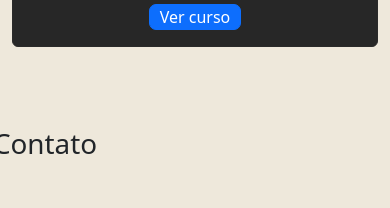
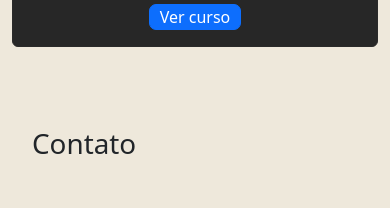
Before and after one commit to joaovls2/Portifolio-Ficr, a plain HTML site: page index.html in a window 390 px wide. Shown: the part 1640-1848 px from the top of the page. Drawn offline with nearby package versions, Linux system fonts and the light colour scheme.

Commit message:
Melhorando a responsividade de Contato

```diff
--- a/css/style.css
+++ b/css/style.css
@@ -98,9 +98,10 @@ main > section {
 }
 
 .form-box > h1 {
+    text-align: left;
+    margin-left: 20px;
     margin-top: 0px;
     margin-bottom: 50px;
-    margin-left: -300px !important;
 }
 
 .form-control:focus,
```
